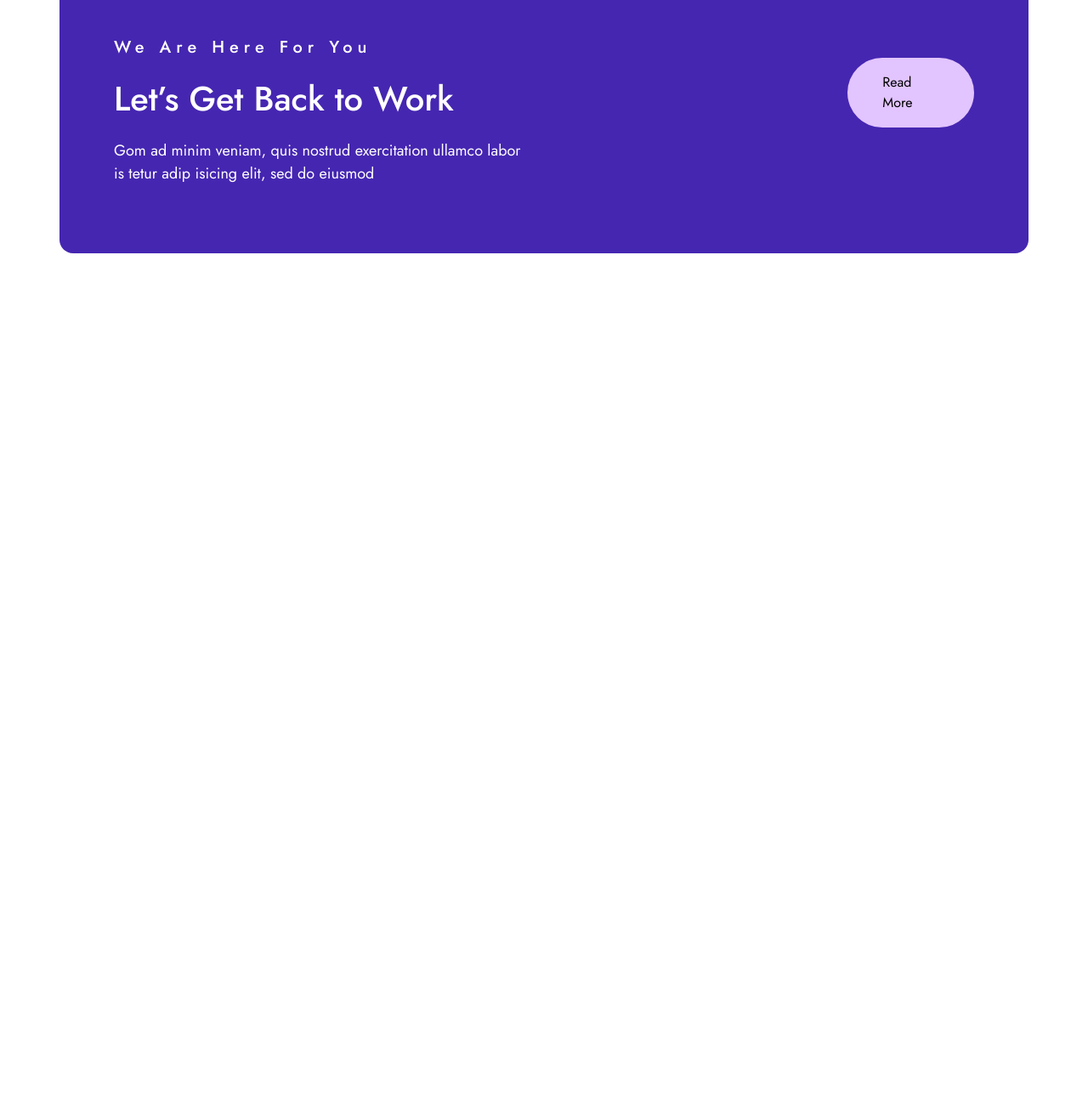
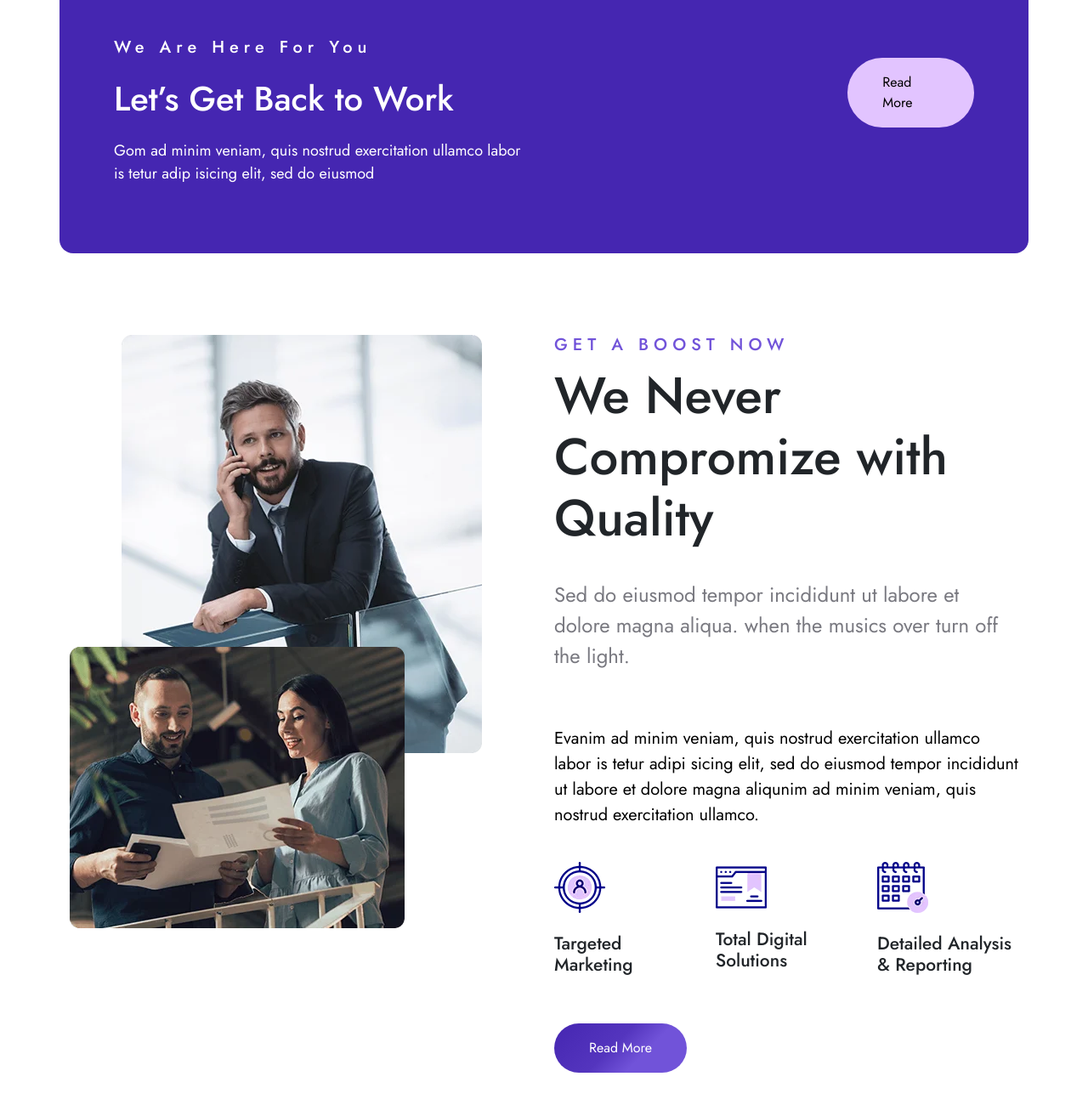
Before and after one commit to sam-22-dev/Egens-Landing-Page, a plain HTML site: page index.html in a window 1280 px wide. Shown: the part 3692-4992 px from the top of the page at 85% size. Before the commit the page ends 3990 px from the top, so only its background shows below. Drawn offline with nearby package versions, Linux system fonts and the light colour scheme.

Commit message:
add (boost) section

```diff
--- a/css/style.css
+++ b/css/style.css
@@ -143,3 +143,13 @@ body{
     text-decoration: none;
     display: inline-block;
 }
+
+.boost2img{
+    margin-top: -125px;
+}
+
+.boost-p{
+    font-size: 20px;
+    font-weight: 400;
+    color: black;
+}
--- a/index.html
+++ b/index.html
@@ -309,7 +309,41 @@
 
 
 
-
+<!-- Start Boost Section -->
+        <div class="container my-5">
+            <div class="row py-5">
+                <div class="col-lg-6">
+                    <div class="text-center">
+                        <img src="img/boost.webp" alt="">
+                    </div>
+                    <div class="boost2img">
+                        <img src="img/boost2.webp" alt="">
+                    </div>
+                </div>
+                <div class="col-lg-6">
+                    <h4 class="section-subtitle">GET A BOOST NOW</h4>
+                    <h1 class="section-title py-1">We Never Compromize with Quality</h1>
+                    <p class="banner-text py-4">Sed do eiusmod tempor incididunt ut labore et dolore magna aliqua. when the musics over turn off the light.</p>
+                    <p class="py-4 boost-p">Evanim ad minim veniam, quis nostrud exercitation ullamco labor is tetur adipi sicing elit, sed do eiusmod tempor incididunt ut labore et dolore magna aliqunim ad minim veniam, quis nostrud exercitation ullamco.</p>
+                    <div class="row align-items-center">
+                        <div class="col-lg-4">
+                            <img src="img/icon-23.webp" alt="">
+                            <h5 class="feature-title mt-4 me-4">Targeted Marketing</h5>
+                        </div>
+                        <div class="col-lg-4">
+                            <img src="img/icon-24.webp" alt="">
+                            <h5 class="feature-title mt-4">Total Digital Solutions</h5>
+                        </div>
+                        <div class="col-lg-4">
+                            <img src="img/icon-25.webp" alt="">
+                            <h5 class="feature-title mt-4">Detailed Analysis & Reporting</h5>
+                        </div>
+                    </div>
+                    <a class="banner-btn my-5" href="">Read More</a>
+                </div>
+            </div>
+        </div>
+<!-- End Boost Section -->
 
 
 
```
Also changed, not shown: img/boost.webp (added), img/boost2.webp (added), img/icon-23.webp (added), img/icon-24.webp (added), img/icon-25.webp (added).
